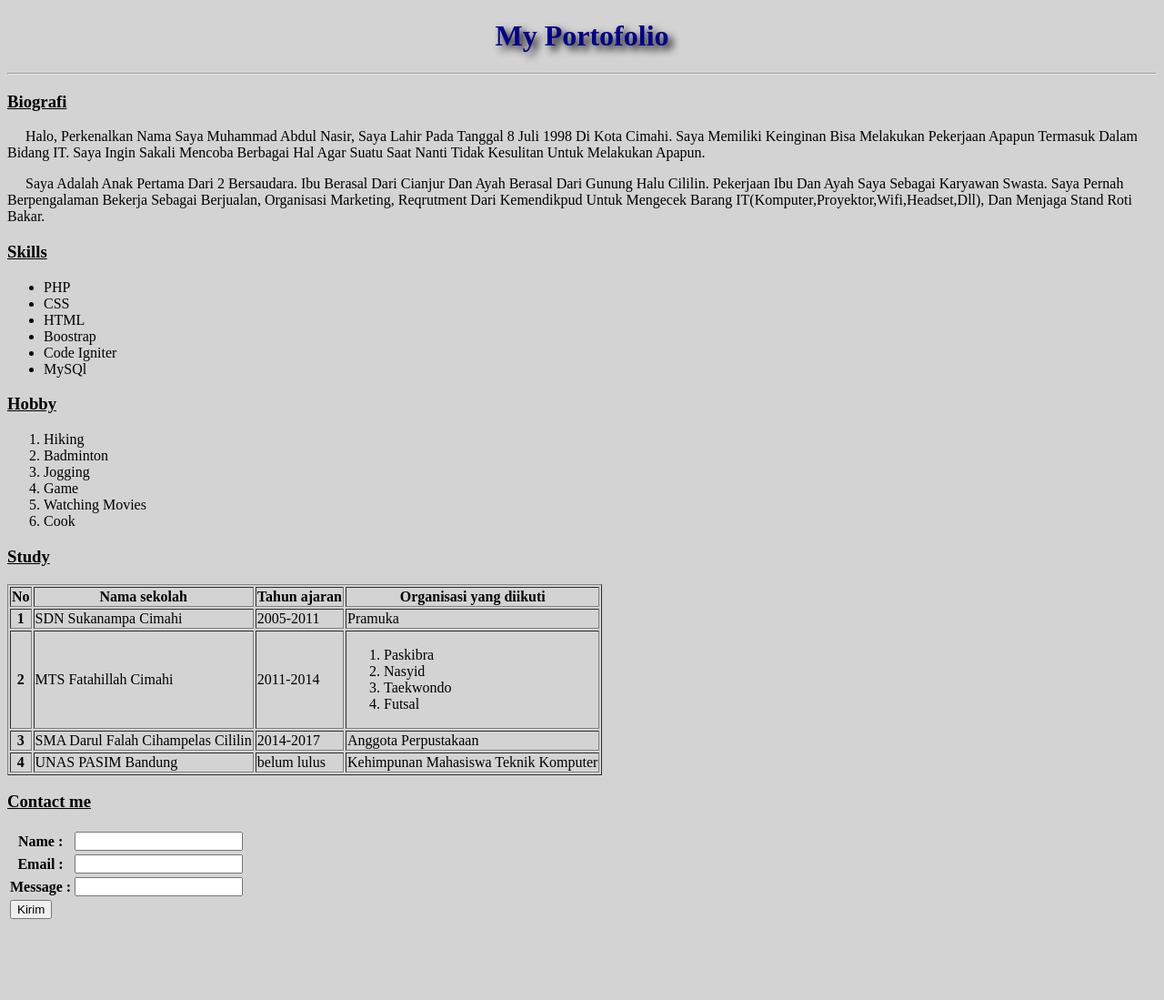
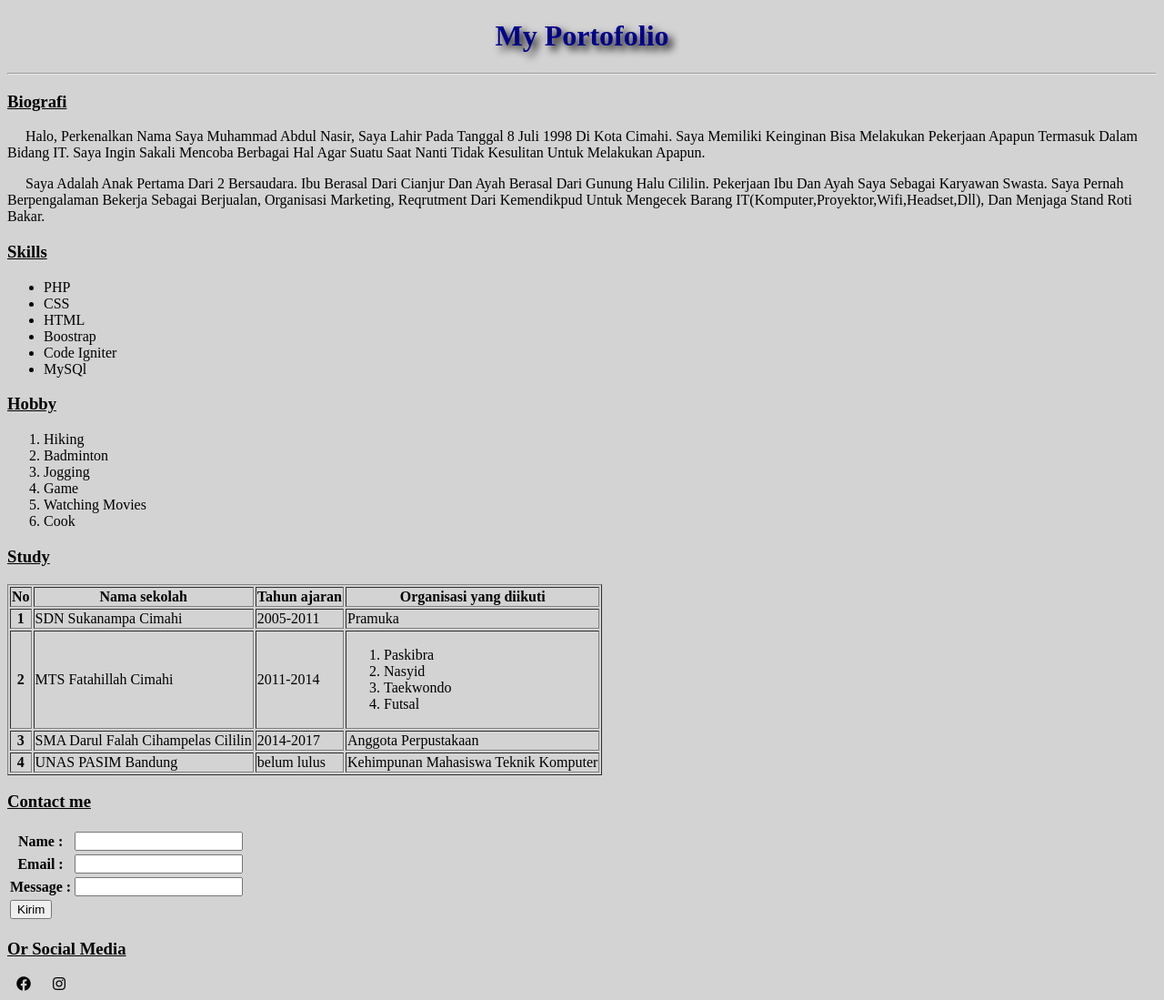
Before and after one commit to abdulnasir628/latihan, a plain HTML site: page cohtml.html in a window 1280 px wide. Shown: the whole page at 91% size. Before the commit the page ends 1021 px from the top, so only its background shows below. Drawn offline with Linux system fonts and the light colour scheme.

Commit message:
upgrade cohtml.html

```diff
--- a/cohtml.html
+++ b/cohtml.html
@@ -5,6 +5,7 @@
 	<meta name="viewport" content="width=device-width, initial-scale=1">
 	<title>My Portofolio</title>
 	<link rel="stylesheet" href="style.css">
+	<link rel="stylesheet" href="https://cdnjs.cloudflare.com/ajax/libs/font-awesome/5.15.2/css/all.min.css">
 </head>
 <body>
 <h1>My Portofolio</h1>
@@ -70,7 +71,7 @@
 		<td>Kehimpunan Mahasiswa Teknik Komputer</td>
 	</tr>
 </table>
-<h3 class="satu"><u>Contact me</u></h3>
+<h3><u>Contact me</u></h3>
 <table>
 	<tr>
 		<th><label for="name">Name :</label></th>
@@ -88,5 +89,19 @@
 		<td colspan="2"><button type="submit">Kirim</button></td>
 	</tr>
 </table>
+<h3><u>Or Social Media</u></h3>
+<ul class="colorlib-social-icons">
+	<li>
+		<a class="social-media-icon facebook" href="#">
+    		<span class="fab fa-facebook"></span>
+    	</a>
+	</li>
+	<li>
+		<a class="social-media-icon instagram" href="#">
+    		<span class="fab fa-instagram"></span>
+    	</a>
+	</li>
+</ul>
+
 </body>
 </html>
```
